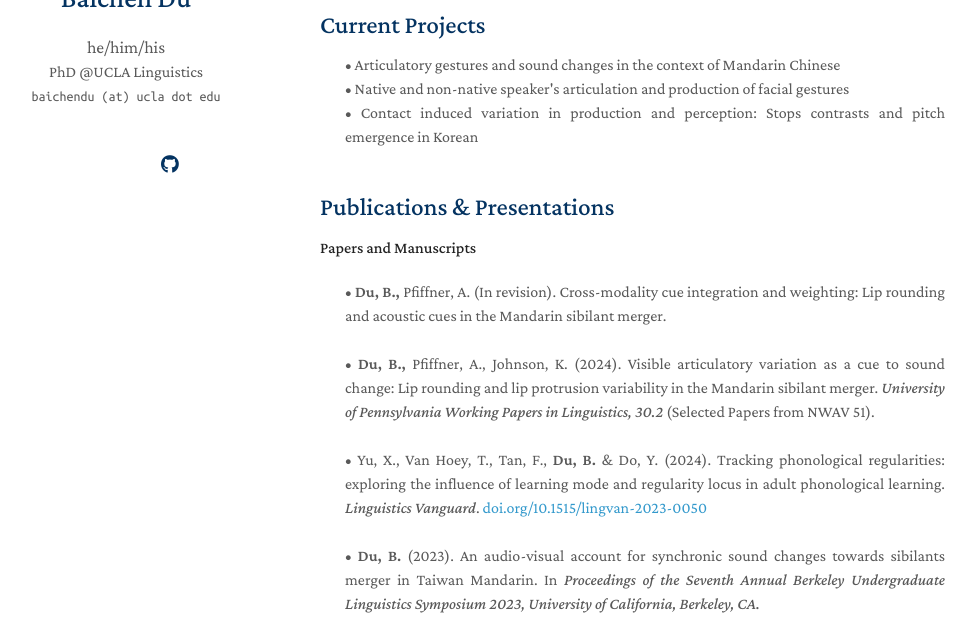
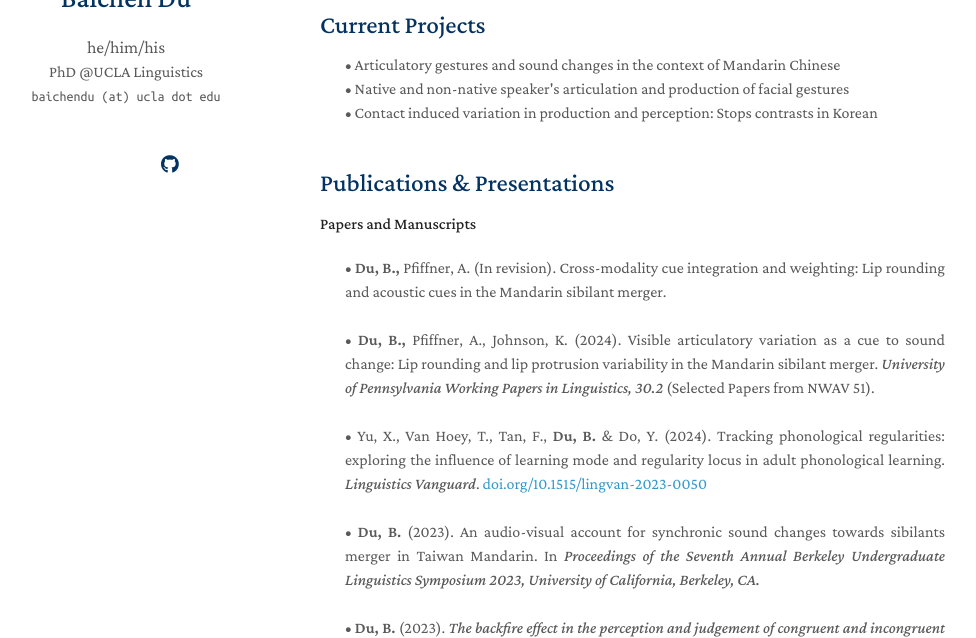
Before and after one commit to baichen-du/baichen-du.github.io, a Jekyll site: the page built from index.md, in a window 1280 px wide and 900 px high, cut to the strip 262-900 px from the top of the window. Shown: the whole strip, without its empty margins (150-1126 px from the left). Built offline with Jekyll 4.4.1, drawn with Linux system fonts in a browser that asks for light colours; a style sheet for code colours, icons or effects is not loaded; our own code applies the rules of GitHub Pages for plain Markdown files.

Commit message:
Update index.md

```diff
--- a/index.md
+++ b/index.md
@@ -25,7 +25,7 @@
 <br>
 &#8226; Native and non-native speaker's articulation and production of facial gestures
 <br>
-&#8226; Contact induced variation in production and perception: Stops contrasts and pitch emergence in Korean
+&#8226; Contact induced variation in production and perception: Stops contrasts in Korean
 </div>
 <br>
 
```
